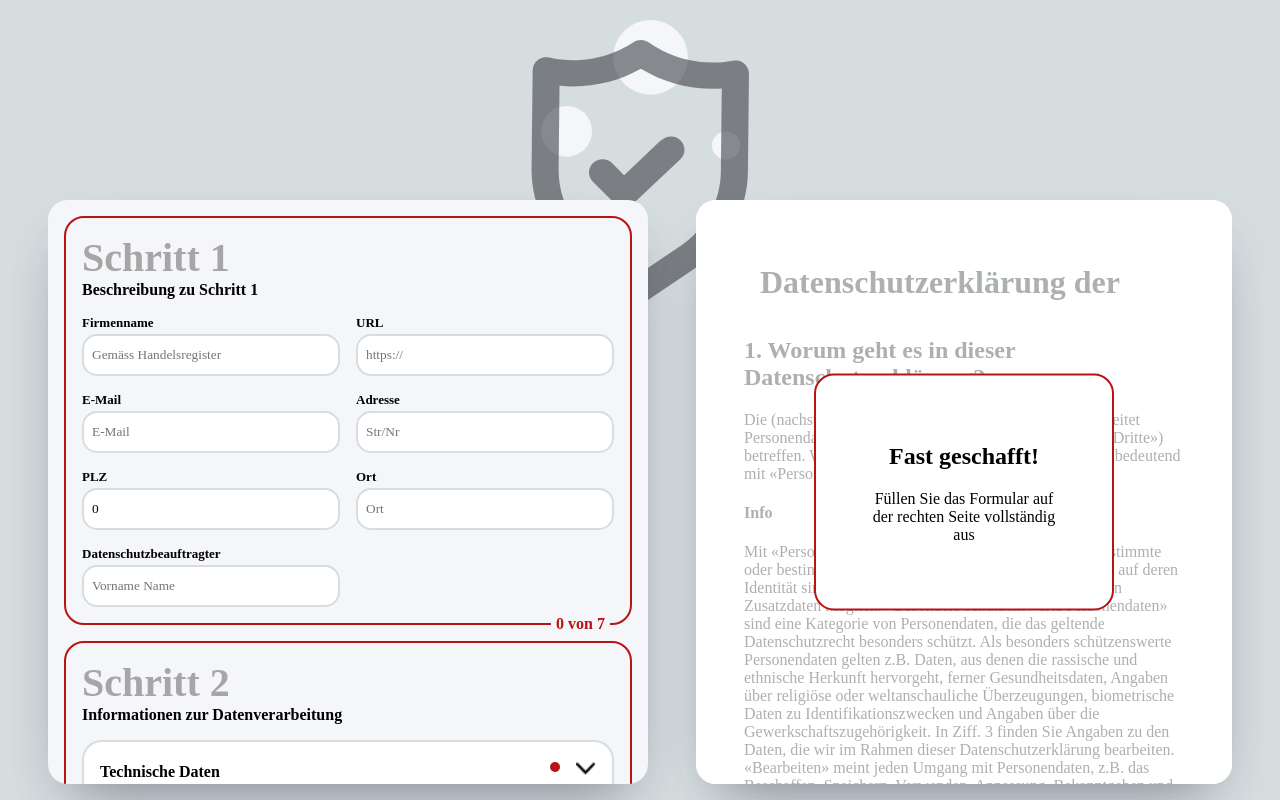
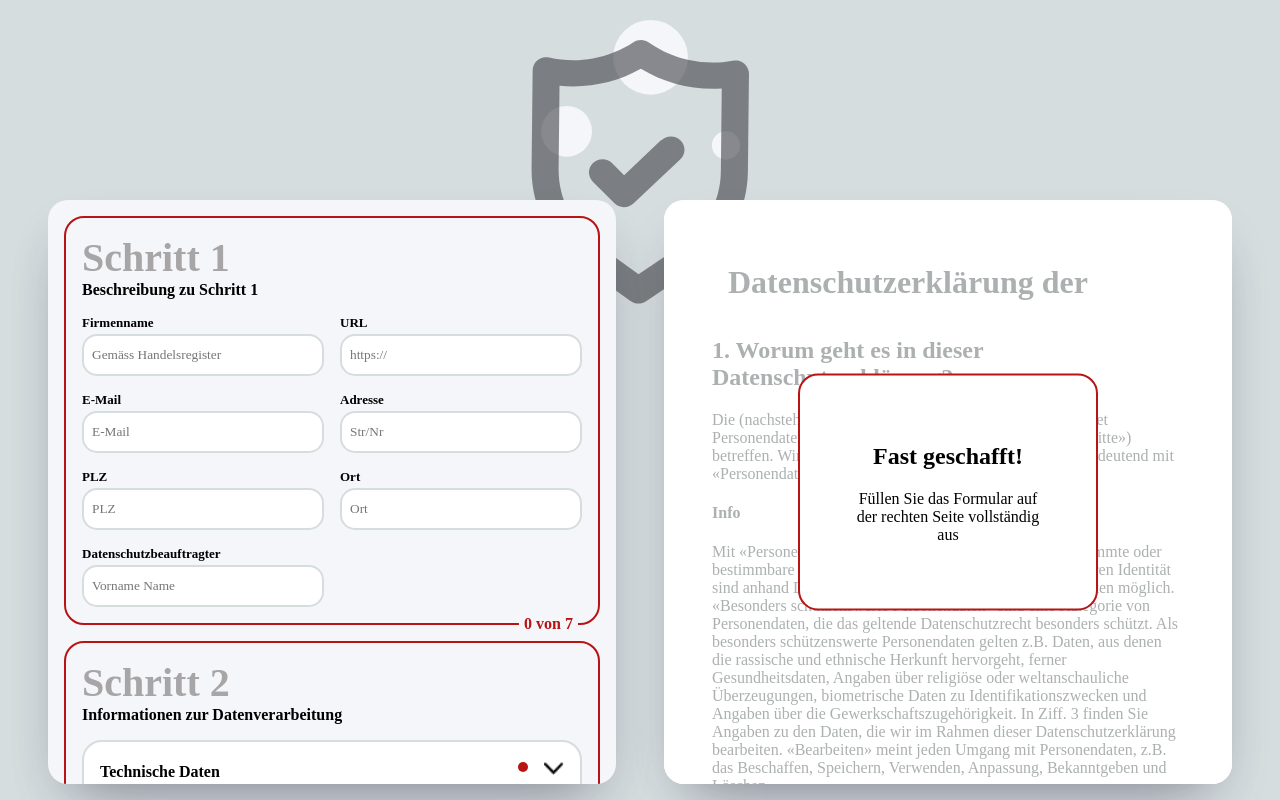
Before and after one commit to belibasCH/datenschutzCH, a React (Create React App) app: page / in a window 1280 px wide. Built offline with nearby package versions, Linux system fonts and the light colour scheme.

Commit message:
50 50 layout

```diff
--- a/src/App.css
+++ b/src/App.css
@@ -18,7 +18,8 @@ header {
   height: 10%;
 }
 main {
-  display: flex;
+  display: grid;
+  grid-template-columns: 1fr 1fr;
   gap: var(--default-gap);
   padding: var(--default-gap);
   height: calc(85% - (2 * var(--default-gap))) ;
@@ -45,7 +46,6 @@ main form {
   background-color: var(--background);
   box-shadow: rgba(255, 255, 255, 0.1) 0px 1px 1px 0px inset, rgba(50, 50, 93, 0.25) 0px 25px 50px -20px, rgba(0, 0, 0, 0.3) 0px 30px 60px -30px;
   border-radius: 20px;
-  min-width: calc(50% - (var(--default-gap)/2));
   display: flex;
   flex-direction: column;
   gap: var(--small-gap);
--- a/src/components/Form/FormStepOne.js
+++ b/src/components/Form/FormStepOne.js
@@ -76,7 +76,6 @@ const FormStepOne = () => {
           type="number"
           id="companyPLZ"
           name="companyPLZ"
-          value={context.data.companyPLZ}
           placeholder="PLZ"
           onChange={(e) => context.update("companyPLZ")(e.target.value)} />
       </div>
```
